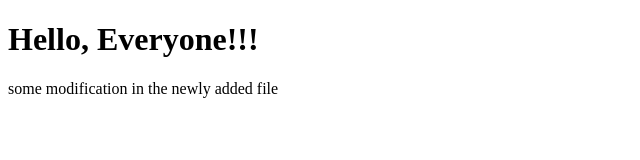
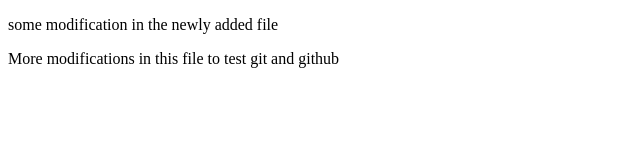
Before and after one commit to harshsingh6579/second-repo, a plain HTML site: page index.html in a window 1280 px wide. Shown: the whole page, without its empty margins (0-640 px from the left). Drawn offline with Linux system fonts and the light colour scheme.

Commit message:
another description
extra few lines of description

```diff
--- a/index.html
+++ b/index.html
@@ -7,7 +7,7 @@
     <title>Git and Github</title>
 </head>
 <body>
-    <h1>Hello, Everyone!!!</h1>
     <p>some modification in the newly added file</p>
+    <p>More modifications in this file to test git and github</p>
 </body>
 </html>
```
